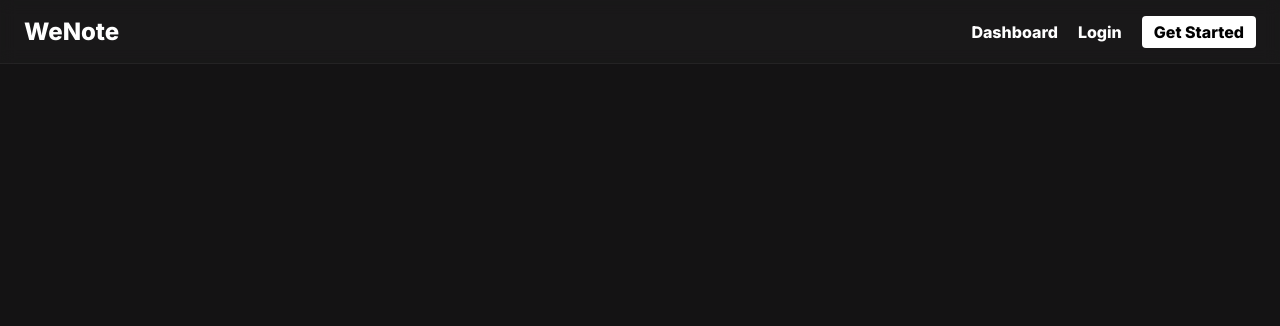
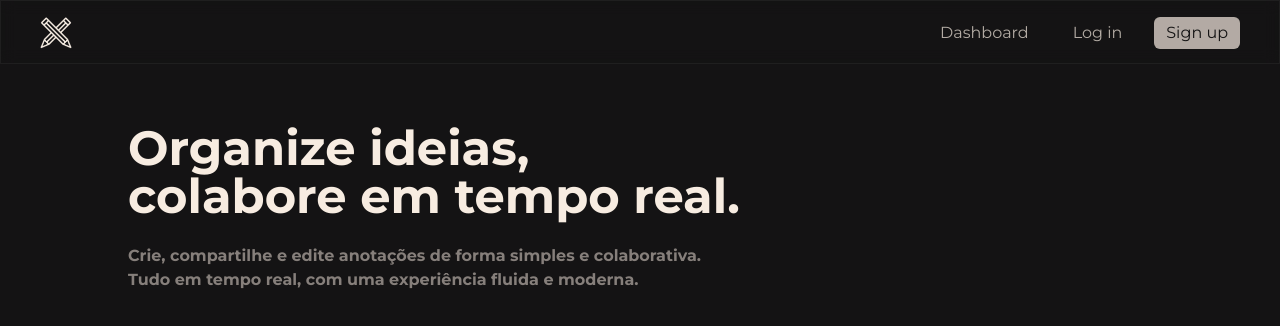
Before and after one commit to kauedesouzaalves/wenote, a Next.js app: page / in a window 1280 px wide. Shown: the top 326 px of the page. Built offline with nearby package versions, Linux system fonts and the light colour scheme.

Commit message:
feat: redesign typography and hero integration; implement base project structure

```diff
--- /dev/null
+++ b/src/app/api/users/route.ts
@@ -0,0 +1,16 @@
+import { NextResponse } from "next/server";
+
+import db from "@/infrastructure/database/client";
+
+export async function GET(request: Request) {
+    const x = await db.query("SELECT * FROM *");
+    return NextResponse.json({ message: "GET request successful", ...x.rows });
+}
+
+export async function POST(request: Request) {
+    const data = await request.json();
+    return NextResponse.json({
+        message: "POST request successful",
+        data,
+    });
+}
--- a/src/app/dashboard/page.tsx
+++ b/src/app/dashboard/page.tsx
@@ -0,0 +1,3 @@
+export default function Dashboard() {
+    return <h1>Dashboard</h1>;
+}
--- a/src/app/layout.tsx
+++ b/src/app/layout.tsx
@@ -1,8 +1,9 @@
 import type { Metadata } from "next";
-import { Inter } from "next/font/google";
+import { Montserrat } from "next/font/google";
 import "@/styles/globals.css";
+import HeroSection from "@/interfaces/components/HeroSection";
 
-const inter = Inter({
+const montserrat = Montserrat({
     subsets: ["latin"],
 });
 
@@ -19,7 +20,10 @@ export default function RootLayout({
 }>) {
     return (
         <html lang="pt-BR">
-            <body className={`${inter.className} antialiased`}>{children}</body>
+            <body className={`${montserrat.className} antialiased`}>
+                <HeroSection></HeroSection>
+                {children}
+            </body>
         </html>
     );
 }
--- a/src/app/login/page.tsx
+++ b/src/app/login/page.tsx
@@ -1,5 +1,3 @@
-export default function Login () {
-    return (
-        <h1>Teste</h1>
-    )
+export default function LogIn() {
+    return <h1>Log in</h1>;
 }
--- a/src/app/page.tsx
+++ b/src/app/page.tsx
@@ -2,18 +2,27 @@ import "@/styles/index.css";
 
 export default function Home() {
     return (
-        <header className="flex items-center font-extrabold justify-between px-6 py-4 backdrop-blur-sm bg-white/2.5 h-16 border-b border-white/5">
-            <div className="text-2xl text-white">WeNote</div>
-            <nav className="flex items-center gap-5 text-1xl text-white">
-                <a href="#">Dashboard</a>
-                <a href="#">Login</a>
-                <a
-                    href="#"
-                    className="bg-white text-black px-3 py-1 rounded hover:bg-gray-100 transition"
-                >
-                    Get Started
-                </a>
-            </nav>
-        </header>
+        <>
+            <section className="hero-section pt-15">
+                <div className="max-w-[1024px] mx-auto">
+                    <div>
+                        <span className="hero-title text-5xl font-bold">
+                            Organize ideias,
+                            <br />
+                            colabore em tempo real.
+                        </span>
+                    </div>
+                    <br />
+                    <div>
+                        <span className="hero-subtitle text-1xl font-bold">
+                            Crie, compartilhe e edite anotações de forma simples
+                            e colaborativa. <br />
+                            Tudo em tempo real, com uma experiência fluida e
+                            moderna.
+                        </span>
+                    </div>
+                </div>
+            </section>
+        </>
     );
 }
--- a/src/app/register/page.tsx
+++ b/src/app/register/page.tsx
@@ -1,5 +1,3 @@
-export default function Register () {
-    return (
-        <h1>Teste</h1>
-    )
+export default function Register() {
+    return <h1>Register</h1>;
 }
```
Also changed, not shown: src/app/dashboard/layout.tsx (deleted), 1 other file (tests, documents, lock files or other folders).
